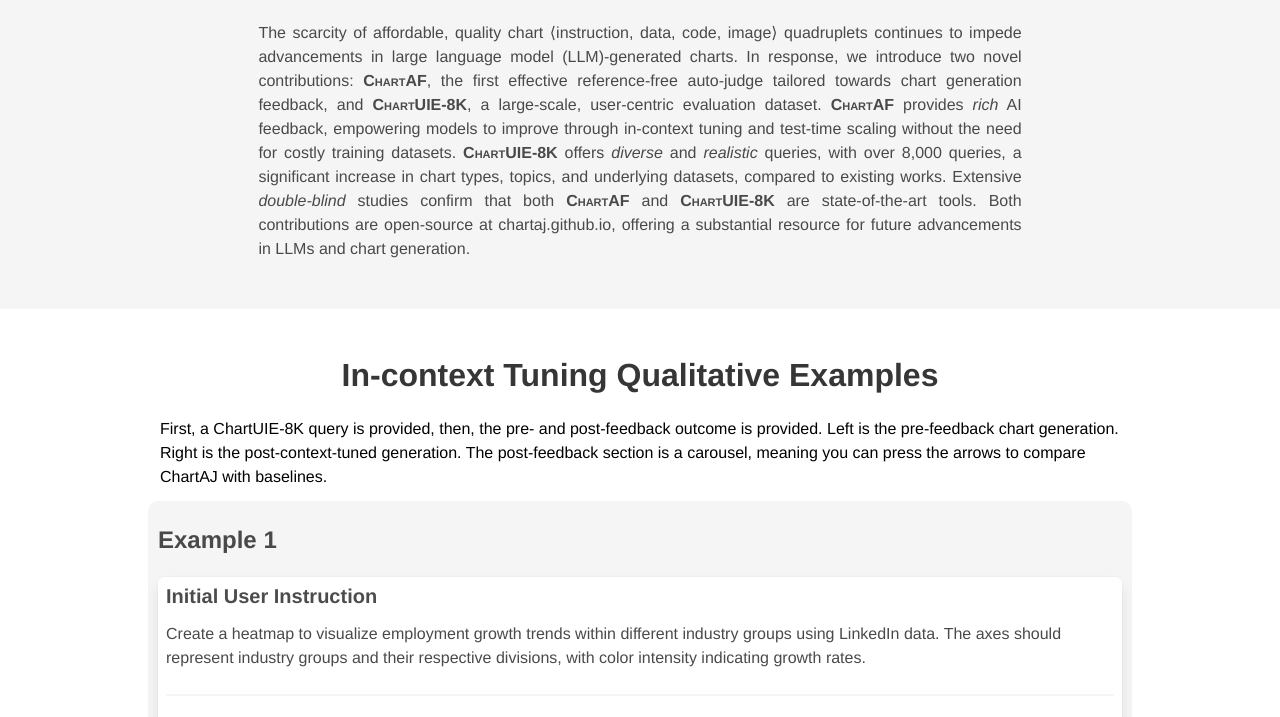
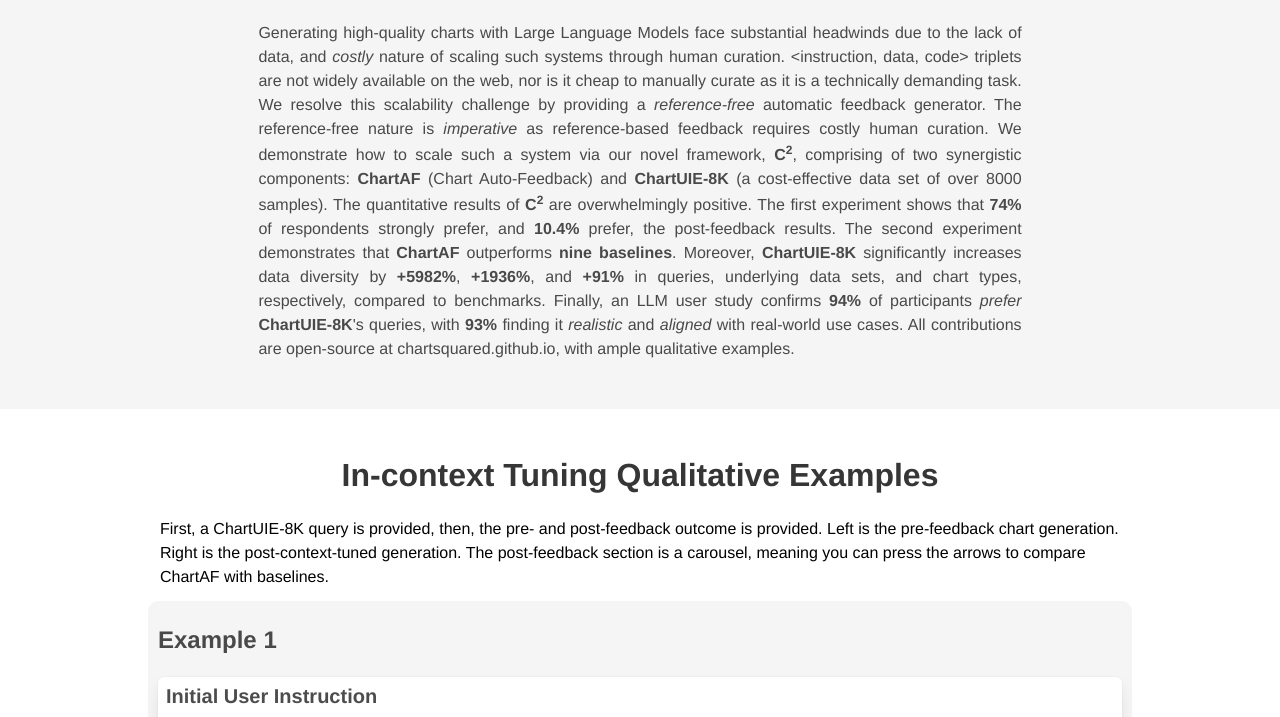
Before and after one commit to chartsquared/chartsquared.github.io, a plain HTML site: page index.html in a window 1280 px wide. Shown: the part 694-1411 px from the top of the page. Drawn offline with nearby package versions, Linux system fonts and the light colour scheme; some icons are missing; a web font is replaced by a local one.

Commit message:
update: chartAJ -> chartAF

```diff
--- a/index.html
+++ b/index.html
@@ -4,7 +4,7 @@
     <meta charset="utf-8">
     <meta name="description"
           content="C²: Scalable Auto-Feedback for LLM-based Chart Generation">
-    <meta name="keywords" content="ChartAj, data generation, ">
+    <meta name="keywords" content="ChartAF, data generation, ">
     <meta name="viewport" content="width=device-width, initial-scale=1">
     <title>project site</title>
 
@@ -211,16 +211,13 @@
             <h2 class="title is-3 has-text-weight-bold">Abstract</h2>
             <div class="content has-text-justified">
               <p>
-                The scarcity of affordable, quality chart
-                <span>&langle;instruction, data, code, image&rangle;</span>
-                quadruplets continues to impede advancements in large language model (LLM)-generated charts.
-                In response, we introduce two novel contributions: <span style="font-variant: small-caps; font-weight: bold;">ChartAF</span>, the first effective reference-free auto-judge tailored towards chart generation feedback,
-                and <span style="font-variant: small-caps; font-weight: bold;">ChartUIE-8K</span>, a large-scale, user-centric evaluation dataset.
-                <span style="font-variant: small-caps; font-weight: bold;">ChartAF</span> provides <i>rich</i> AI feedback, empowering models to improve through in-context tuning and test-time scaling without the need for costly training datasets.
-                <span style="font-variant: small-caps; font-weight: bold;">ChartUIE-8K</span> offers <i>diverse</i> and <i>realistic</i> queries, with over 8,000 queries, a significant increase in chart types, topics, and underlying datasets, compared to existing works.
-                Extensive <i>double-blind</i> studies confirm that both <span style="font-variant: small-caps; font-weight: bold;">ChartAF</span> and
-                <span style="font-variant: small-caps; font-weight: bold;">ChartUIE-8K</span> are state-of-the-art tools. Both contributions are open-source at
-                <a href="http://chartaj.github.io">chartaj.github.io</a>, offering a substantial resource for future advancements in LLMs and chart generation.
+                Generating high-quality charts with Large Language Models face substantial headwinds due to the lack of data, and <em>costly</em> nature of scaling such systems through human curation.
+                &lt;instruction, data, code&gt; triplets are not widely available on the web, nor is it cheap to manually curate as it is a technically demanding task. We resolve this scalability challenge by providing a <em>reference-free</em> automatic feedback generator. The reference-free nature is <em>imperative</em> as reference-based feedback requires costly human curation. We demonstrate how to scale such a system via our novel framework,
+                <strong><span style="font-variant: small-caps;">C<sup>2</sup></span></strong>, comprising of two synergistic components: <strong>ChartAF</strong> (Chart Auto-Feedback) and <strong>ChartUIE-8K</strong> (a cost-effective data set of over 8000 samples). The quantitative results of <strong><span style="font-variant: small-caps;">C<sup>2</sup></span></strong> are overwhelmingly positive. The first experiment shows that
+                <strong>74%</strong> of respondents strongly prefer, and <strong>10.4%</strong> prefer, the post-feedback results. The second experiment demonstrates that <strong>ChartAF</strong> outperforms <strong>nine baselines</strong>. Moreover,
+                <strong>ChartUIE-8K</strong> significantly increases data diversity by <strong>+5982%</strong>, <strong>+1936%</strong>, and <strong>+91%</strong> in queries, underlying data sets, and chart types, respectively, compared to benchmarks.
+                Finally, an LLM user study confirms <strong>94%</strong> of participants <em>prefer</em> <strong>ChartUIE-8K</strong>'s queries, with <strong>93%</strong> finding it <em>realistic</em> and <em>aligned</em> with real-world use cases. All contributions are open-source at
+                <a href="http://chartsquared.github.io" target="_blank">chartsquared.github.io</a>, with ample qualitative examples.
               </p>
             </div>
           </div>
@@ -234,7 +231,7 @@
         <div class="columns is-centered has-text-centered">
           <div class="column">
             <h2 class="title is-3 has-text-weight-bold">In-context Tuning Qualitative Examples</h2>
-            <p class="align-left has-text-left">First, a ChartUIE-8K query is provided, then, the pre- and post-feedback outcome is provided. Left is the pre-feedback chart generation. Right is the post-context-tuned generation. The post-feedback section is a carousel, meaning you can press the arrows to compare ChartAJ with baselines.</p>
+            <p class="align-left has-text-left">First, a ChartUIE-8K query is provided, then, the pre- and post-feedback outcome is provided. Left is the pre-feedback chart generation. Right is the post-context-tuned generation. The post-feedback section is a carousel, meaning you can press the arrows to compare ChartAF with baselines.</p>
           </div>
         </div>
 
```
Also changed, not shown: 1 other file.
